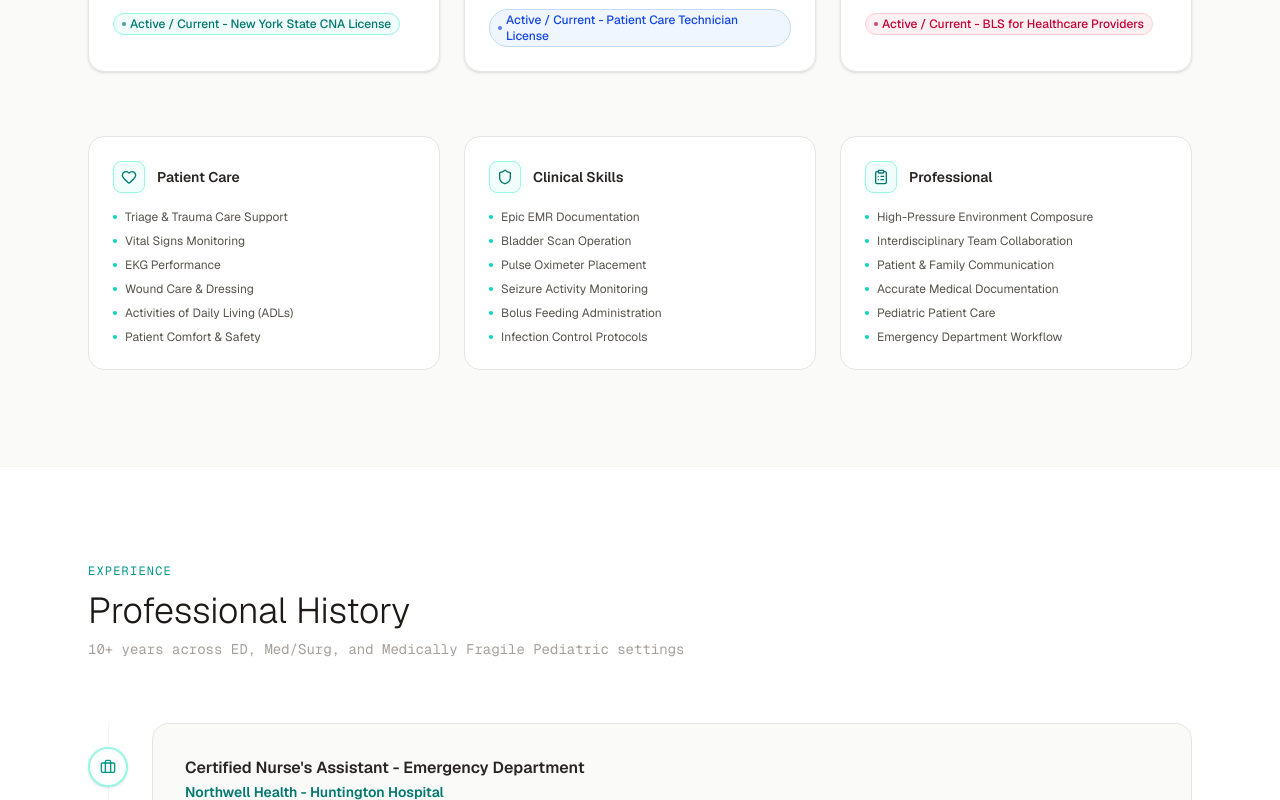
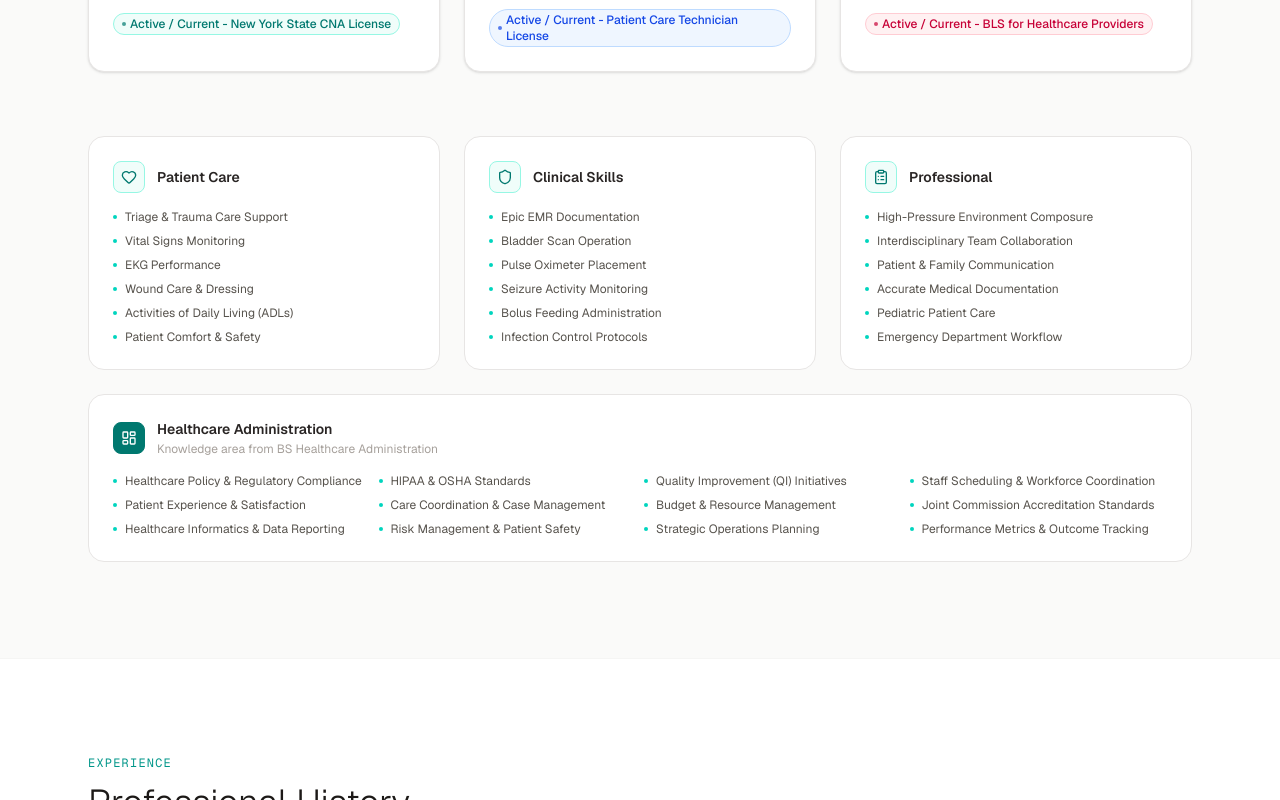
Before and after one commit to cyberkoder/stephanie-portfolio, a Next.js app: page / in a window 1280 px wide. Shown: the part 1880-2680 px from the top of the page. Built offline with nearby package versions, Linux system fonts and the light colour scheme.

Commit message:
feat: add Healthcare Administration skills section

```diff
--- a/app/page.tsx
+++ b/app/page.tsx
@@ -18,6 +18,7 @@ import {
   Activity,
   Stethoscope,
   ClipboardList,
+  LayoutDashboard,
 } from "lucide-react";
 
 // ─── Data ─────────────────────────────────────────────────────────────────────
@@ -96,6 +97,24 @@ const SKILLS = [
       "Accurate Medical Documentation",
       "Pediatric Patient Care",
       "Emergency Department Workflow",
+    ],
+  },
+  {
+    category: "Healthcare Administration",
+    icon: LayoutDashboard,
+    items: [
+      "Healthcare Policy & Regulatory Compliance",
+      "HIPAA & OSHA Standards",
+      "Quality Improvement (QI) Initiatives",
+      "Staff Scheduling & Workforce Coordination",
+      "Patient Experience & Satisfaction",
+      "Care Coordination & Case Management",
+      "Budget & Resource Management",
+      "Joint Commission Accreditation Standards",
+      "Healthcare Informatics & Data Reporting",
+      "Risk Management & Patient Safety",
+      "Strategic Operations Planning",
+      "Performance Metrics & Outcome Tracking",
     ],
   },
 ];
@@ -418,18 +437,27 @@ export default function Home() {
           </div>
 
           {/* Skills grid */}
-          <div className="grid md:grid-cols-3 gap-6">
+          <div className="grid md:grid-cols-2 lg:grid-cols-3 gap-6">
             {SKILLS.map((skillGroup) => {
               const Icon = skillGroup.icon;
+              const isAdmin = skillGroup.category === "Healthcare Administration";
               return (
-                <div key={skillGroup.category} className="bg-white border border-stone-200 rounded-2xl p-6">
+                <div
+                  key={skillGroup.category}
+                  className={`bg-white border border-stone-200 rounded-2xl p-6 ${isAdmin ? "md:col-span-2 lg:col-span-3" : ""}`}
+                >
                   <div className="flex items-center gap-3 mb-4">
-                    <div className="w-8 h-8 rounded-lg bg-teal-50 border border-teal-200 flex items-center justify-center">
-                      <Icon className="w-4 h-4 text-teal-700" />
+                    <div className={`w-8 h-8 rounded-lg border flex items-center justify-center ${isAdmin ? "bg-teal-700 border-teal-700" : "bg-teal-50 border-teal-200"}`}>
+                      <Icon className={`w-4 h-4 ${isAdmin ? "text-white" : "text-teal-700"}`} />
                     </div>
-                    <h3 className="text-sm font-semibold text-stone-800">{skillGroup.category}</h3>
+                    <div>
+                      <h3 className="text-sm font-semibold text-stone-800">{skillGroup.category}</h3>
+                      {isAdmin && (
+                        <p className="text-xs text-stone-400 mt-0.5">Knowledge area from BS Healthcare Administration</p>
+                      )}
+                    </div>
                   </div>
-                  <ul className="space-y-2">
+                  <ul className={`gap-2 ${isAdmin ? "grid grid-cols-2 md:grid-cols-3 lg:grid-cols-4" : "space-y-2"}`}>
                     {skillGroup.items.map((item) => (
                       <li key={item} className="flex items-start gap-2 text-xs text-stone-600">
                         <div className="w-1 h-1 rounded-full bg-teal-400 mt-1.5 flex-shrink-0" />
```
